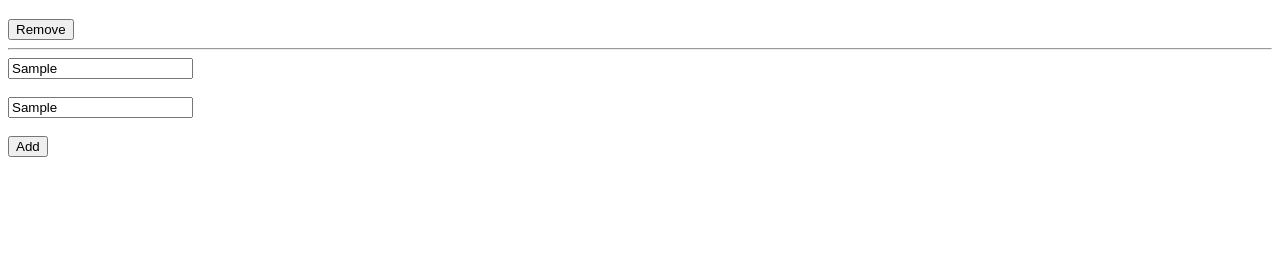
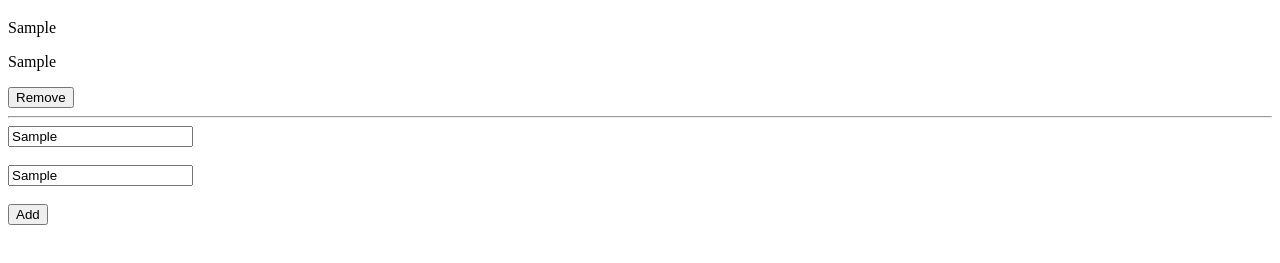
Before and after one commit to Okechukwu-muokwugwo/Awesome-books, a plain HTML site: page index.html in a window 1280 px wide. Both pictures are taken after typing "Sample", "Sample" into the empty fields and a click on the button "Add". Shown: the part 61-324 px from the top of the page. Drawn offline with Linux system fonts and the light colour scheme.

Commit message:
Make the add button functional and implement local storage

```diff
--- a/index.html
+++ b/index.html
@@ -12,7 +12,6 @@
     <div class="books-container" id="books">
 
     </div>
-    <hr>
     <div class="add-books">
         <input id="book-title" class="title-input" type="text" placeholder="Title"> <br> <br>
         <input id="book-author" class="author-input" type="text" placeholder="Author"> <br> <br>
--- a/script.js
+++ b/script.js
@@ -1,19 +1,24 @@
-const bookTitle = document.getElementById('book-title');
-const bookAuthor = document.getElementById('book-author');
+// Create Object Array for the books
+const userBookList = [];
+const books = [];
+const addBook = document.querySelector('.add-book');
+addBook.addEventListener('click', () => {
+  const bookData = {
+    title: document.getElementById('book-title').value,
+    author: document.getElementById('book-author').value,
+  };
+  userBookList.push(bookData);
+  localStorage.setItem('userBookData', JSON.stringify(userBookList));
 
-// Create Object Array for the books
+  const userBookDataLocalStorage = JSON.parse(localStorage.getItem('userBookData'));
+  books.push(userBookDataLocalStorage[userBookDataLocalStorage.length - 1]);
+  // Display books
+  const booksContainer = document.querySelector('.books-container');
 
-const books = [
-  {
-   bookTitle: bookTitle.value,
-   bookAuthor: bookAuthor.value,
-  },
-];
+  const displayBooks = books.map((bookList) => `<div><p class="book-name">${bookList.title}</p>
+<p class="author-name">${bookList.author}</p>
+<button type="button" class="remove-book">Remove</button></div>
+<hr>`).join('');
 
-const booksContainer = document.querySelector('.books-container');
-
-const displayBooks = books.map((bookList) => `<p class="book-name">${bookList.bookTitle}</p>
-<p class="author-name">${bookList.bookAuthor}</p>
-<button type="button" class="remove-book">Remove</button>`)
-
-booksContainer.innerHTML = displayBooks;
+  booksContainer.innerHTML = displayBooks;
+});
```
